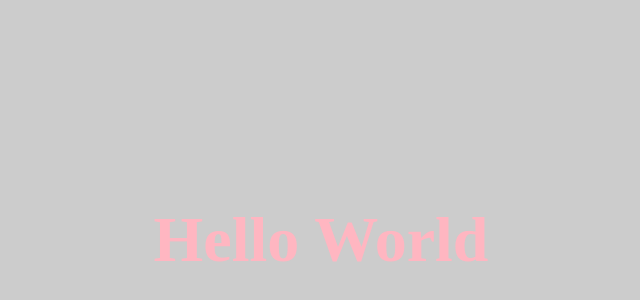
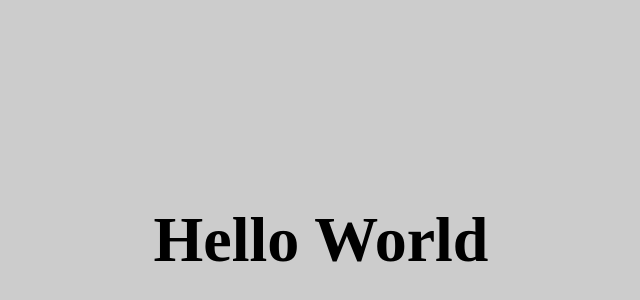
Before and after one commit to StanKarter/portfolio, a plain HTML site: page index.html in a window 1280 px wide. Shown: the part 168-468 px from the top of the page, without its empty margins (327-967 px from the left). Drawn offline with Linux system fonts and the light colour scheme.

Commit message:
overflow

```diff
--- a/css/style.css
+++ b/css/style.css
@@ -1,6 +1,6 @@
 body {
     background-color: #ccc;
-    color: lightpink;
+    color: #000;
 }
 .wrapper {
     width: 100vw;
@@ -8,7 +8,7 @@ body {
     display: flex;
     align-items: center;
     justify-content: center;
-
+overflow: hidden;
 }
 .title {
     font-family: serif;
```
